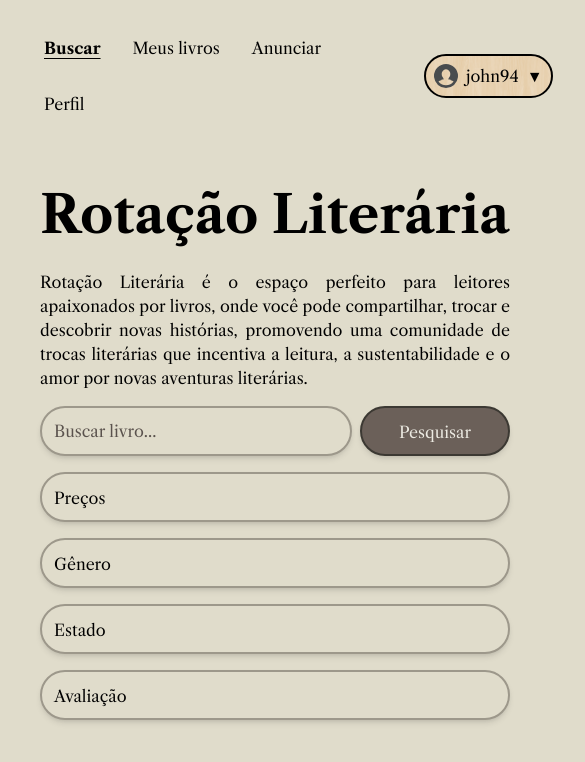
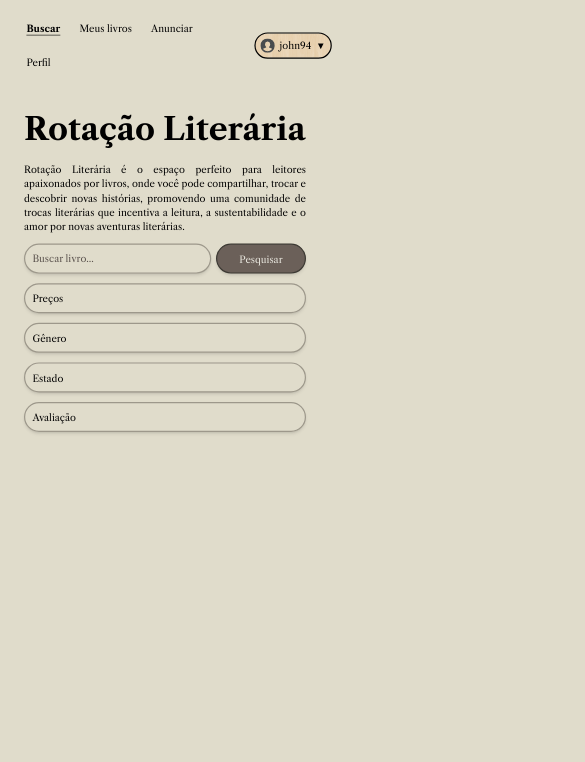
Before and after one commit to brndeveloper/literary-rotation, a React (Vite) app: page / in a window 390 px wide. Shown: the top 762 px of the page, 585 px wide, since content can reach past the window. Built offline with nearby package versions, Linux system fonts and the light colour scheme.

Commit message:
style: adjust scale for smaller devices to improve layout

```diff
--- a/src/index.css
+++ b/src/index.css
@@ -26,4 +26,17 @@
   body {
     @apply bg-[#e0dccb];
   }
+
+  @screen sm {
+    body {
+      transform: scale(1);
+    }
+  }
+
+  @media (max-width: 640px) {
+    body {
+      transform: scale(0.6);
+      transform-origin: top left;
+    }
+  }
 }
```
